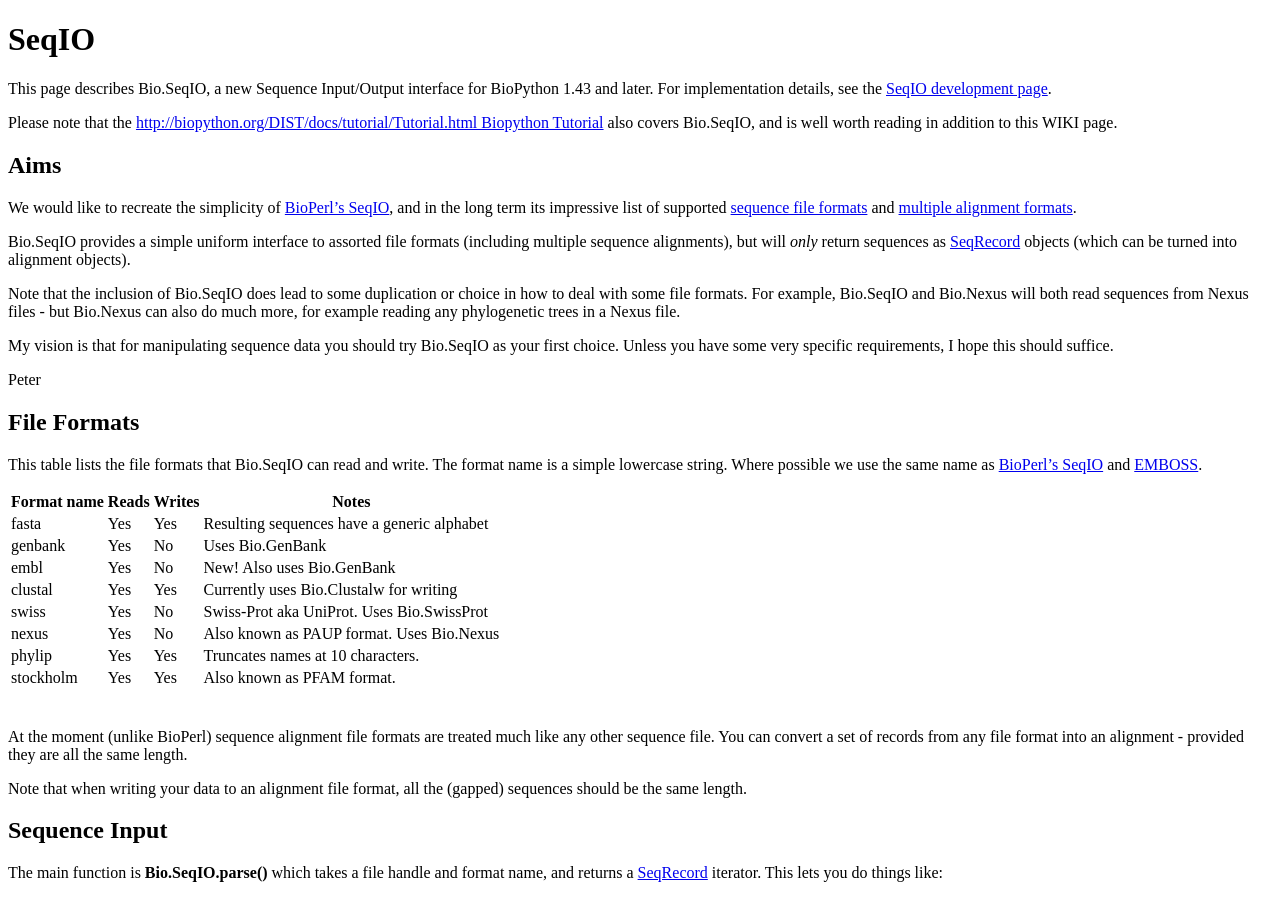
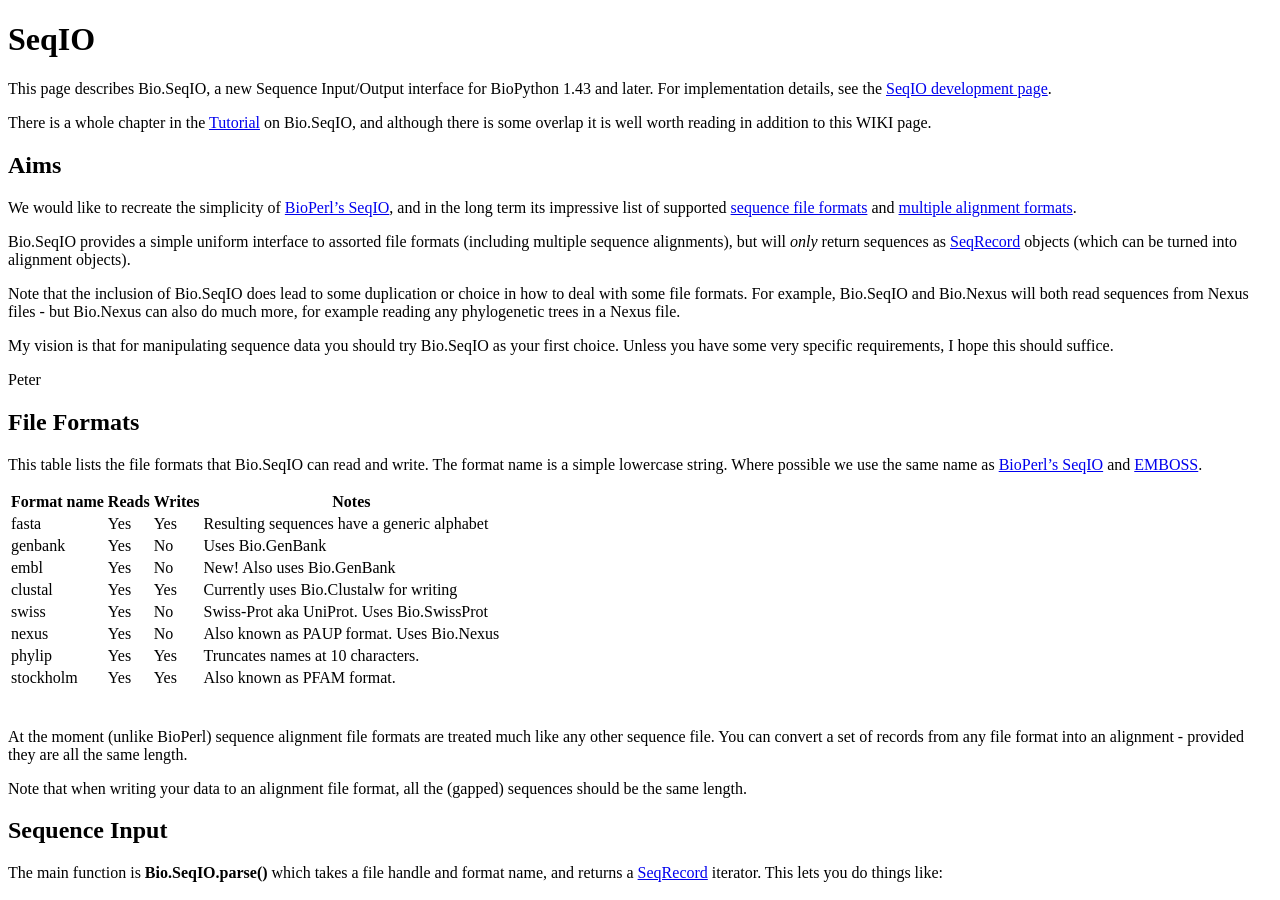
Before and after one commit to biopython/biopython.github.io, a Jekyll site: the page built from wiki/SeqIO.md, in a window 1280 px wide and 900 px high. Built offline with Jekyll 4.4.1, drawn with Linux system fonts in a browser that asks for light colours.

Commit message:
Change to wiki page

```diff
--- a/wiki/SeqIO.md
+++ b/wiki/SeqIO.md
@@ -8,11 +8,10 @@ This page describes Bio.SeqIO, a new Sequence Input/Output interface for
 BioPython 1.43 and later. For implementation details, see the [SeqIO
 development page](SeqIO_dev "wikilink").
 
-Please note that the
-[http://biopython.org/DIST/docs/tutorial/Tutorial.html Biopython
-Tutorial](http://biopython.org/DIST/docs/tutorial/Tutorial.html_Biopython_Tutorial "wikilink")
-also covers Bio.SeqIO, and is well worth reading in addition to this
-WIKI page.
+There is a whole chapter in the
+[Tutorial](http://biopython.org/DIST/docs/tutorial/Tutorial.html) on
+Bio.SeqIO, and although there is some overlap it is well worth reading
+in addition to this WIKI page.
 
 Aims
 ----
```
Also changed, not shown: 1 other file.
